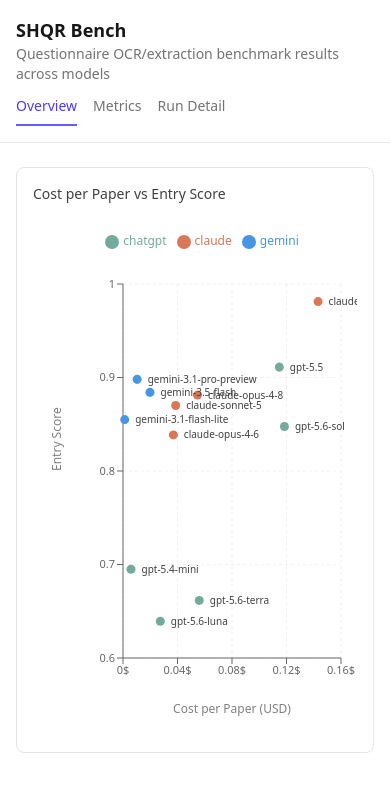
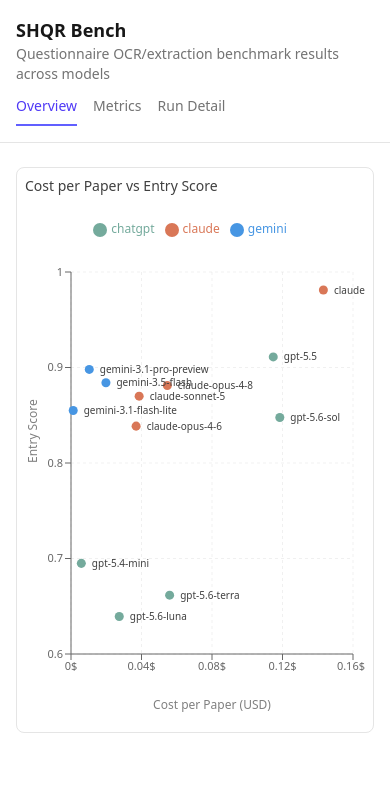
Before and after one commit to otanitakeru/SHQR-bench, a React (Vite) app: page / in a window 390 px wide. Shown: the top 792 px of the page. Built offline with nearby package versions, Linux system fonts and the light colour scheme.

Commit message:
Overview散布図: モバイルの余白を縮小(ラベルは維持)
Y軸タイトルは省略せず、代わりに外枠のpadding・チャートのmargin/width
を切り詰めてプロット領域を広く確保した

```diff
--- a/src/components/CostVsScoreScatter.tsx
+++ b/src/components/CostVsScoreScatter.tsx
@@ -25,8 +25,8 @@
   const labelFontSize = isMobile ? 12 : 14
 
   return (
-    <div className="rounded-lg border border-neutral-200 dark:border-neutral-800 p-4">
-      <h3 className="text-sm font-medium text-neutral-700 dark:text-neutral-300 mb-3">
+    <div className="rounded-lg border border-neutral-200 dark:border-neutral-800 p-2 sm:p-4">
+      <h3 className="text-sm font-medium text-neutral-700 dark:text-neutral-300 mb-2 sm:mb-3">
         Cost per Paper vs Entry Score
       </h3>
       <ResponsiveContainer
@@ -36,7 +36,7 @@
       >
         <ScatterChart
           accessibilityLayer={false}
-          margin={{ top: 16, right: isMobile ? 16 : 56, bottom: isMobile ? 48 : 56, left: isMobile ? 40 : 56 }}
+          margin={{ top: 16, right: isMobile ? 12 : 56, bottom: isMobile ? 40 : 56, left: isMobile ? 12 : 56 }}
         >
           <CartesianGrid strokeDasharray="3 3" className="opacity-30" />
           <XAxis
@@ -58,13 +58,13 @@
             name="Entry Score"
             domain={[0.6, 1]}
             allowDataOverflow
-            width={isMobile ? 50 : 70}
+            width={isMobile ? 34 : 70}
             tick={{ fontSize }}
             label={{
               value: isMobile ? 'Entry Score' : 'Entry Score (higher is better)',
               angle: -90,
               position: 'insideLeft',
-              offset: isMobile ? -16 : -24,
+              offset: isMobile ? -4 : -24,
               fontSize: labelFontSize,
             }}
           />
```
